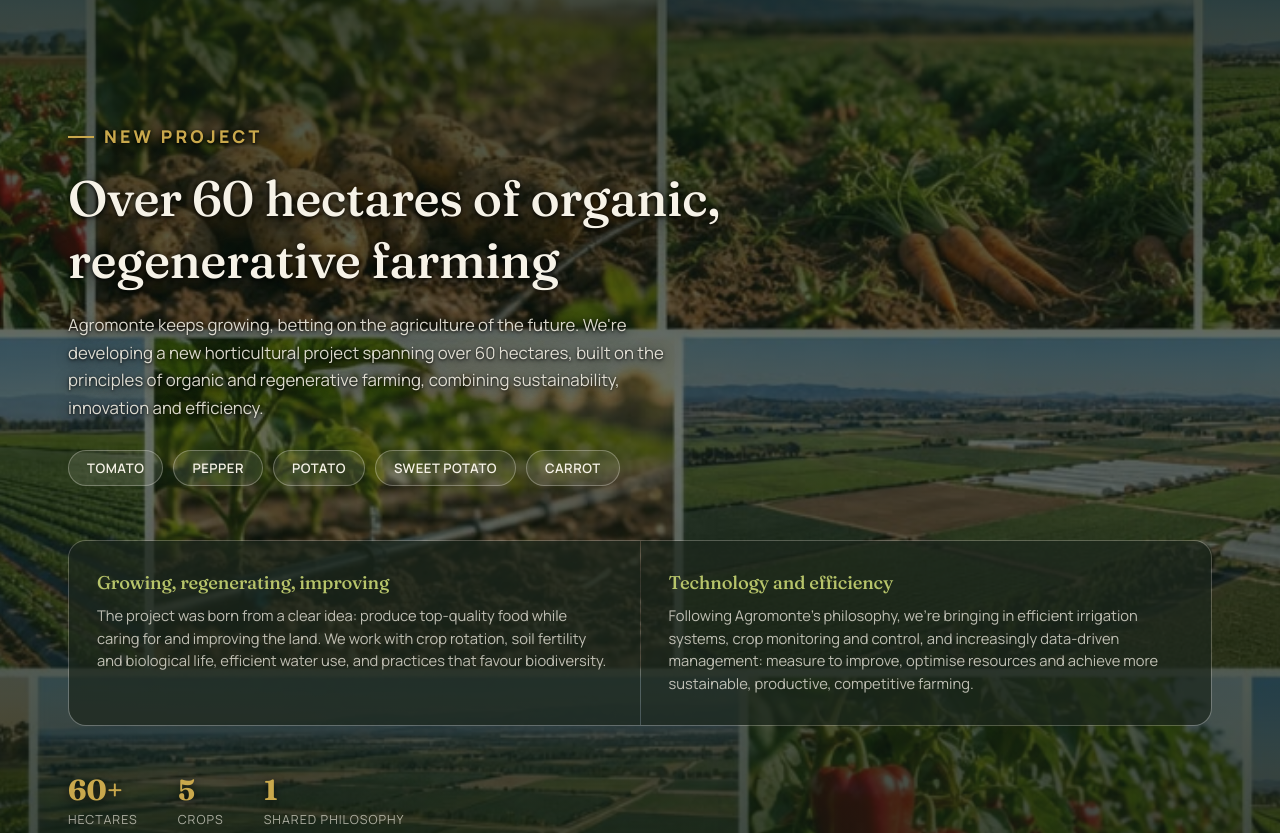
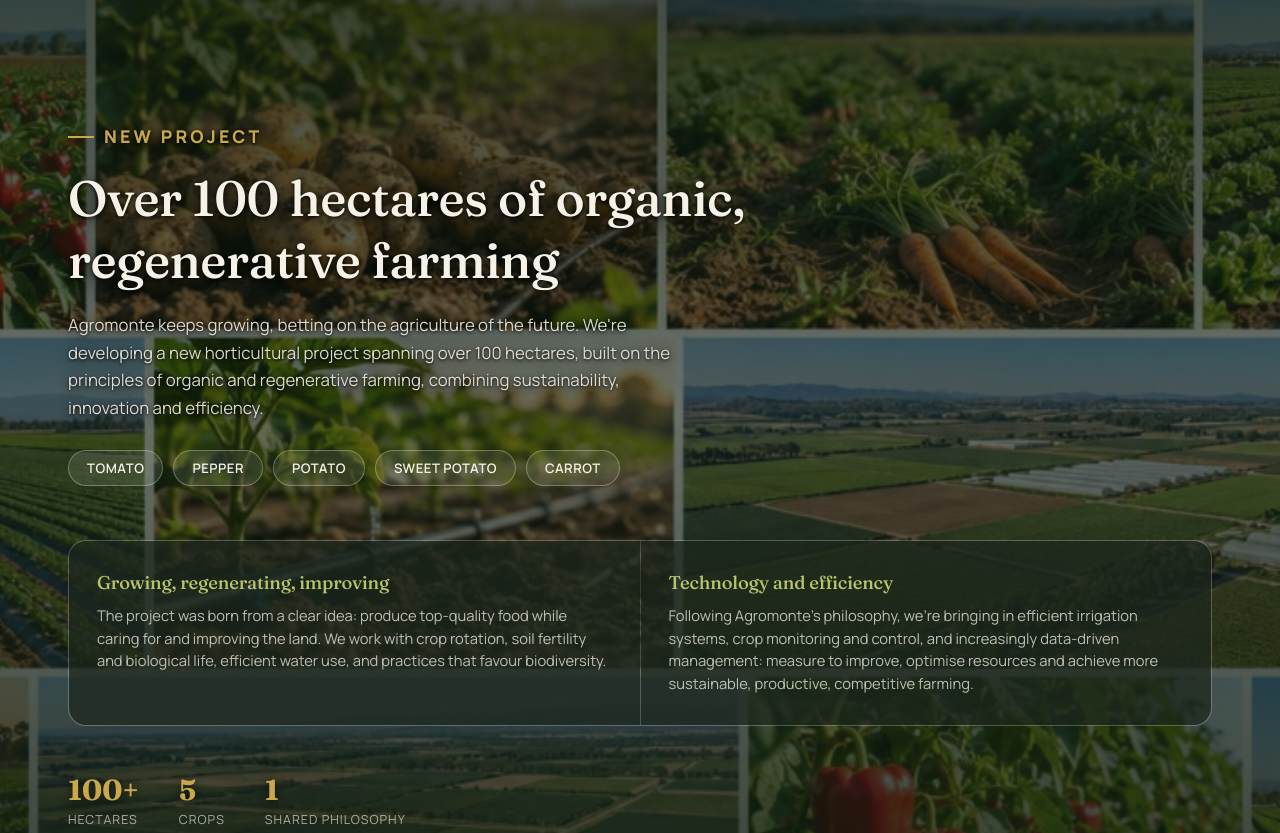
Before and after one commit to NicolasGarciaRodriguez/agromonte, a React (Vite) app: page / in a window 1280 px wide. Shown: the part 2287-3120 px from the top of the page. Built offline with nearby package versions, Linux system fonts and the light colour scheme; no server answers.

Commit message:
cambio hectareas

```diff
--- a/src/i18n/translations.js
+++ b/src/i18n/translations.js
@@ -216,8 +216,8 @@
     },
     horticultural: {
       eyebrow: "Nuevo proyecto",
-      title: "Más de 60 hectáreas de agricultura ecológica y regenerativa",
-      lead: "En Agromonte seguimos creciendo y apostando por una agricultura de futuro. Desarrollamos un nuevo proyecto hortícola de más de 60 hectáreas, concebido bajo los principios de la agricultura ecológica y regenerativa, combinando sostenibilidad, innovación y eficiencia.",
+      title: "Más de 100 hectáreas de agricultura ecológica y regenerativa",
+      lead: "En Agromonte seguimos creciendo y apostando por una agricultura de futuro. Desarrollamos un nuevo proyecto hortícola de más de 100 hectáreas, concebido bajo los principios de la agricultura ecológica y regenerativa, combinando sostenibilidad, innovación y eficiencia.",
       crops: ["Tomate", "Pimiento", "Patata", "Boniato", "Zanahoria"],
       blocks: [
         {
@@ -230,7 +230,7 @@
         },
       ],
       stats: [
-        { value: "60+", label: "hectáreas" },
+        { value: "100+", label: "hectáreas" },
         { value: "5", label: "cultivos" },
         { value: "1", label: "misma filosofía" },
       ],
@@ -550,8 +550,8 @@
     },
     horticultural: {
       eyebrow: "New project",
-      title: "Over 60 hectares of organic, regenerative farming",
-      lead: "Agromonte keeps growing, betting on the agriculture of the future. We're developing a new horticultural project spanning over 60 hectares, built on the principles of organic and regenerative farming, combining sustainability, innovation and efficiency.",
+      title: "Over 100 hectares of organic, regenerative farming",
+      lead: "Agromonte keeps growing, betting on the agriculture of the future. We're developing a new horticultural project spanning over 100 hectares, built on the principles of organic and regenerative farming, combining sustainability, innovation and efficiency.",
       crops: ["Tomato", "Pepper", "Potato", "Sweet potato", "Carrot"],
       blocks: [
         {
@@ -564,7 +564,7 @@
         },
       ],
       stats: [
-        { value: "60+", label: "hectares" },
+        { value: "100+", label: "hectares" },
         { value: "5", label: "crops" },
         { value: "1", label: "shared philosophy" },
       ],
@@ -887,8 +887,8 @@
     },
     horticultural: {
       eyebrow: "Nouveau projet",
-      title: "Plus de 60 hectares d'agriculture biologique et régénérative",
-      lead: "Agromonte continue de grandir et de miser sur l'agriculture de demain. Nous développons un nouveau projet maraîcher de plus de 60 hectares, conçu selon les principes de l'agriculture biologique et régénérative, alliant durabilité, innovation et efficacité.",
+      title: "Plus de 100 hectares d'agriculture biologique et régénérative",
+      lead: "Agromonte continue de grandir et de miser sur l'agriculture de demain. Nous développons un nouveau projet maraîcher de plus de 100 hectares, conçu selon les principes de l'agriculture biologique et régénérative, alliant durabilité, innovation et efficacité.",
       crops: ["Tomate", "Poivron", "Pomme de terre", "Patate douce", "Carotte"],
       blocks: [
         {
@@ -901,7 +901,7 @@
         },
       ],
       stats: [
-        { value: "60+", label: "hectares" },
+        { value: "100+", label: "hectares" },
         { value: "5", label: "cultures" },
         { value: "1", label: "même philosophie" },
       ],
```
